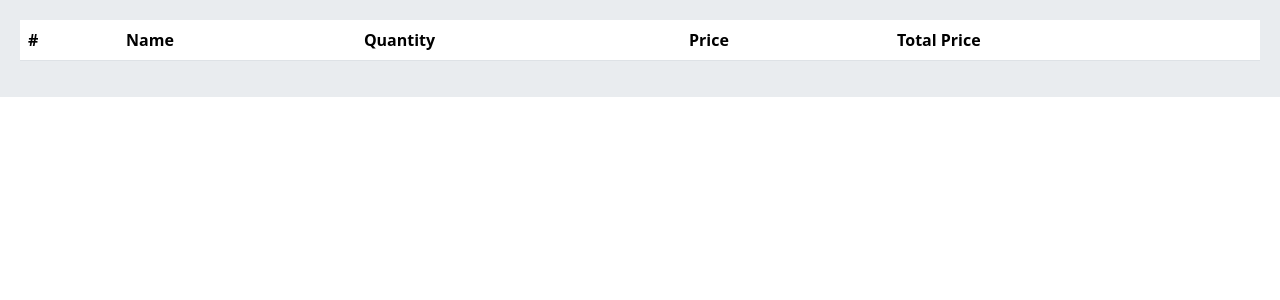
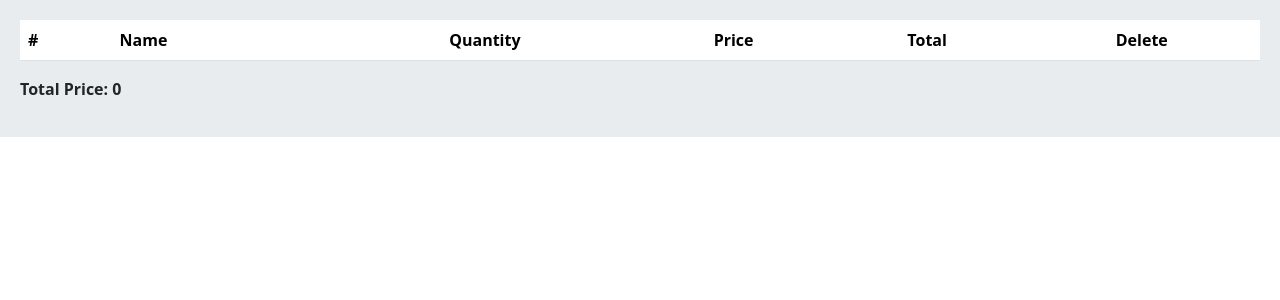
Before and after one commit to mohamadmahvash/django-shop, a Django app: page /orders/cart/ in a window 1280 px wide. Shown: the part 56-356 px from the top of the page. Run offline with Django 5.2, Linux system fonts and the light colour scheme; lists and menus that the app fills with data are empty.

Commit message:
cart delete

```diff
--- a/orders/cart.py
+++ b/orders/cart.py
@@ -15,7 +15,7 @@ class Cart:
         products = Product.objects.filter(id__in=product_ids)
         cart = self.cart.copy()
         for product in products:
-            cart[str(product.id)]["product_name"] = product.name
+            cart[str(product.id)]["product"] = product
 
         for item in cart.values():
             item["total_price"] = item["quantity"] * int(item["price"])
@@ -28,5 +28,14 @@ class Cart:
         self.cart[product_id]['quantity'] += quantity
         self.save()
 
+    def delete(self, product):
+        product_id = str(product.id)
+        if product_id in self.cart:
+            del self.cart[product_id]
+            self.save()
+
     def save(self):
         self.session.modified = True
+
+    def get_total_price(self):
+        return sum(item["total_price"] for item in self.cart.values())
--- a/orders/templates/orders/cart.html
+++ b/orders/templates/orders/cart.html
@@ -9,22 +9,28 @@
         <tr>
             <th scope="col">#</th>
             <th scope="col">Name</th>
-            <th scope="col">Quantity</th>
-            <th scope="col">Price</th>
-            <th scope="col">Total Price</th>
+            <th class="text-center" scope="col">Quantity</th>
+            <th class="text-center" scope="col">Price</th>
+            <th class="text-center" scope="col">Total</th>
+            <th class="text-center">Delete</th>
         </tr>
         </thead>
         <tbody>
         {% for item in cart %}
             <tr>
                 <th scope="row">{{ forloop.counter }}</th>
-                <td>{{ item.product_name }}</td>
-                <td>{{ item.quantity }}</td>
-                <td>{{ item.price|intcomma }}</td>
-                <td>{{ item.total_price|intcomma }}</td>
+                <td>{{ item.product }}</td>
+                <td class="text-center">{{ item.quantity }}</td>
+                <td class="text-center">{{ item.price|intcomma }}</td>
+                <td class="text-center">{{ item.total_price|intcomma }}</td>
+                <td class="text-center">
+                    <a href="{% url 'orders:cart_delete' item.product.id %}">
+                        <i class=" fa fa-trash-o" style="color: red" aria-hidden="true"></i>
+                    </a>
+                </td>
             </tr>
         {% endfor %}
         </tbody>
     </table>
-
+    <p><b>Total Price: {{ cart.get_total_price|intcomma }}</b></p>
 {% endblock %}
--- a/orders/urls.py
+++ b/orders/urls.py
@@ -5,5 +5,6 @@ app_name = 'orders'
 
 urlpatterns = [
     path('cart/', views.CartView.as_view(), name='cart'),
-    path('cart/add/<int:product_id>/' , views.CartAddView.as_view(), name='cart_add'),
+    path('cart/add/<int:product_id>/', views.CartAddView.as_view(), name='cart_add'),
+    path('cart/delete/<int:product_id>/', views.CartDeleteView.as_view(), name='cart_delete'),
 ]
--- a/orders/views.py
+++ b/orders/views.py
@@ -23,3 +23,11 @@ class CartAddView(LoginRequiredMixin, View):
             cart.add(product, cd['quantity'])
             return redirect('orders:cart')
         return render(request, 'home/detail.html', {'form': form})
+
+
+class CartDeleteView(LoginRequiredMixin, View):
+    def get(self, request, product_id):
+        cart = Cart(request)
+        product = get_object_or_404(Product, id=product_id)
+        cart.delete(product)
+        return redirect('orders:cart')
```
